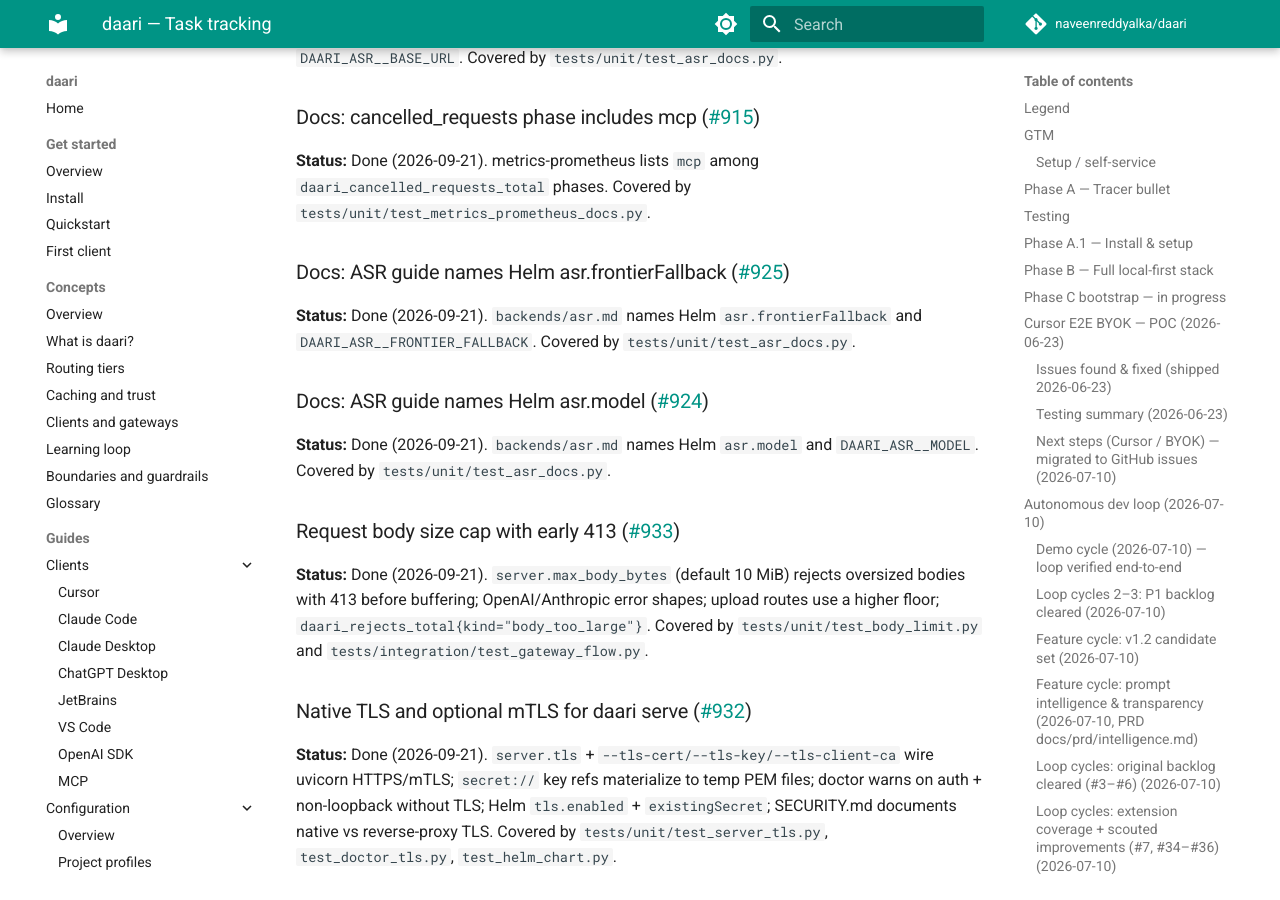
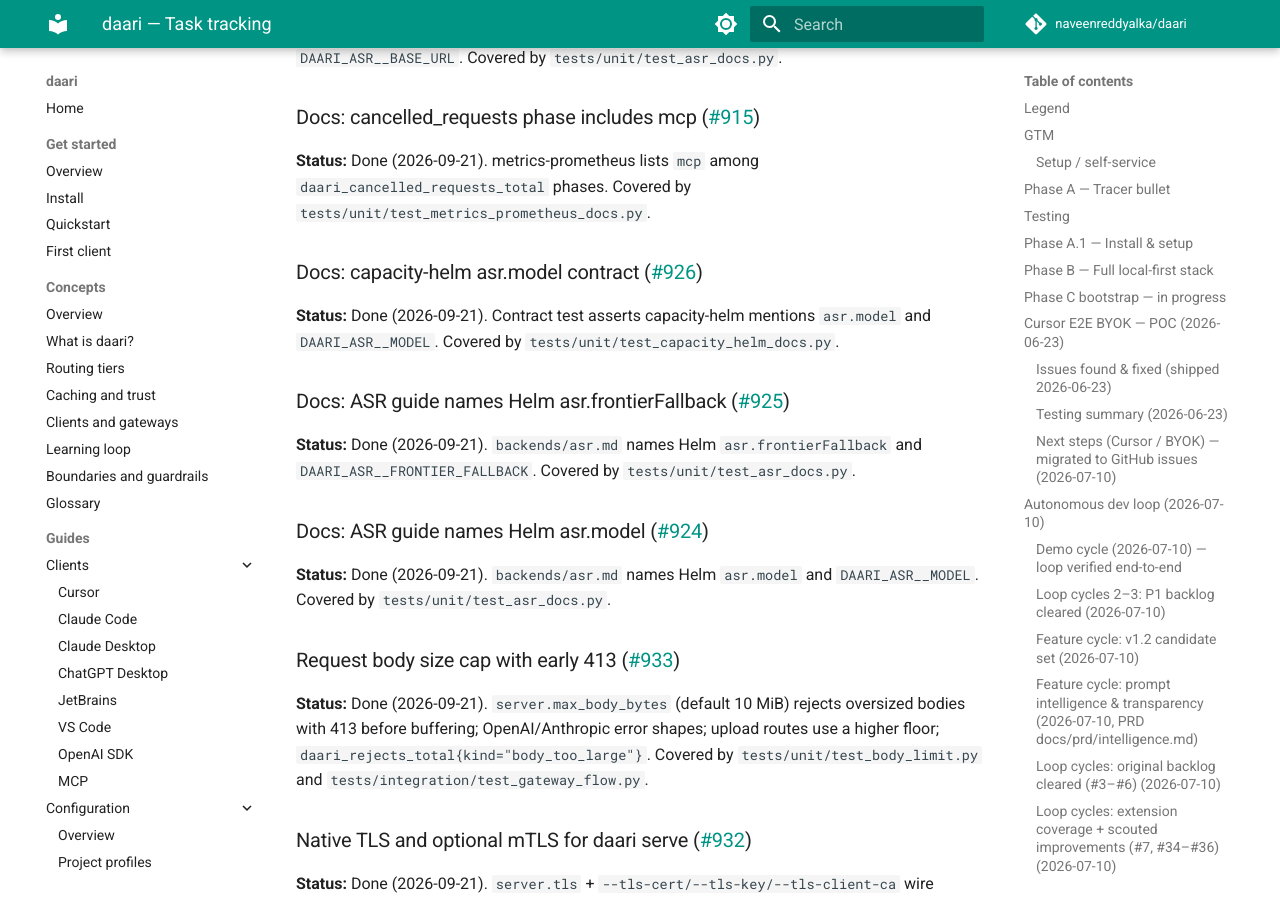
Before and after one commit to naveenreddyalka/daari, an MkDocs documentation site: the page built from docs/TRACKING.md, in a window 1280 px wide and 900 px high, scrolled down 94388 px. Built offline with MkDocs 1.6.1 and Material for MkDocs 9.7.7, drawn with Linux system fonts in a browser that asks for light colours; comment, search, counter and statistics services are not loaded.

Commit message:
chore(test): assert capacity-helm documents asr.model (#931)
* chore(test): assert capacity-helm documents asr.model

Lock the whisper model id knob in the operator guide so a docs edit cannot drop it.

Co-authored-by: Cursor <cursoragent@cursor.com>

* fix(docs): resolve TRACKING.md merge markers on #931

Keep both #926 and #925 sections after merging origin/main.

Co-authored-by: Cursor <cursoragent@cursor.com>

---------

Co-authored-by: Cursor <cursoragent@cursor.com>

```diff
--- a/docs/TRACKING.md
+++ b/docs/TRACKING.md
@@ -3951,6 +3951,13 @@ when set; empty default omits env. Documented in capacity-helm. Covered by
 `tests/unit/test_metrics_prometheus_docs.py`.
 
 
+### Docs: capacity-helm asr.model contract ([#926](https://github.com/naveenreddyalka/daari/issues/926))
+
+<!-- tracking:#926 -->
+**Status:** Done (2026-09-21). Contract test asserts capacity-helm mentions
+`asr.model` and `DAARI_ASR__MODEL`. Covered by
+`tests/unit/test_capacity_helm_docs.py`.
+
 ### Docs: ASR guide names Helm asr.frontierFallback ([#925](https://github.com/naveenreddyalka/daari/issues/925))
 
 <!-- tracking:#925 -->
```
Also changed, not shown: 1 other file.
